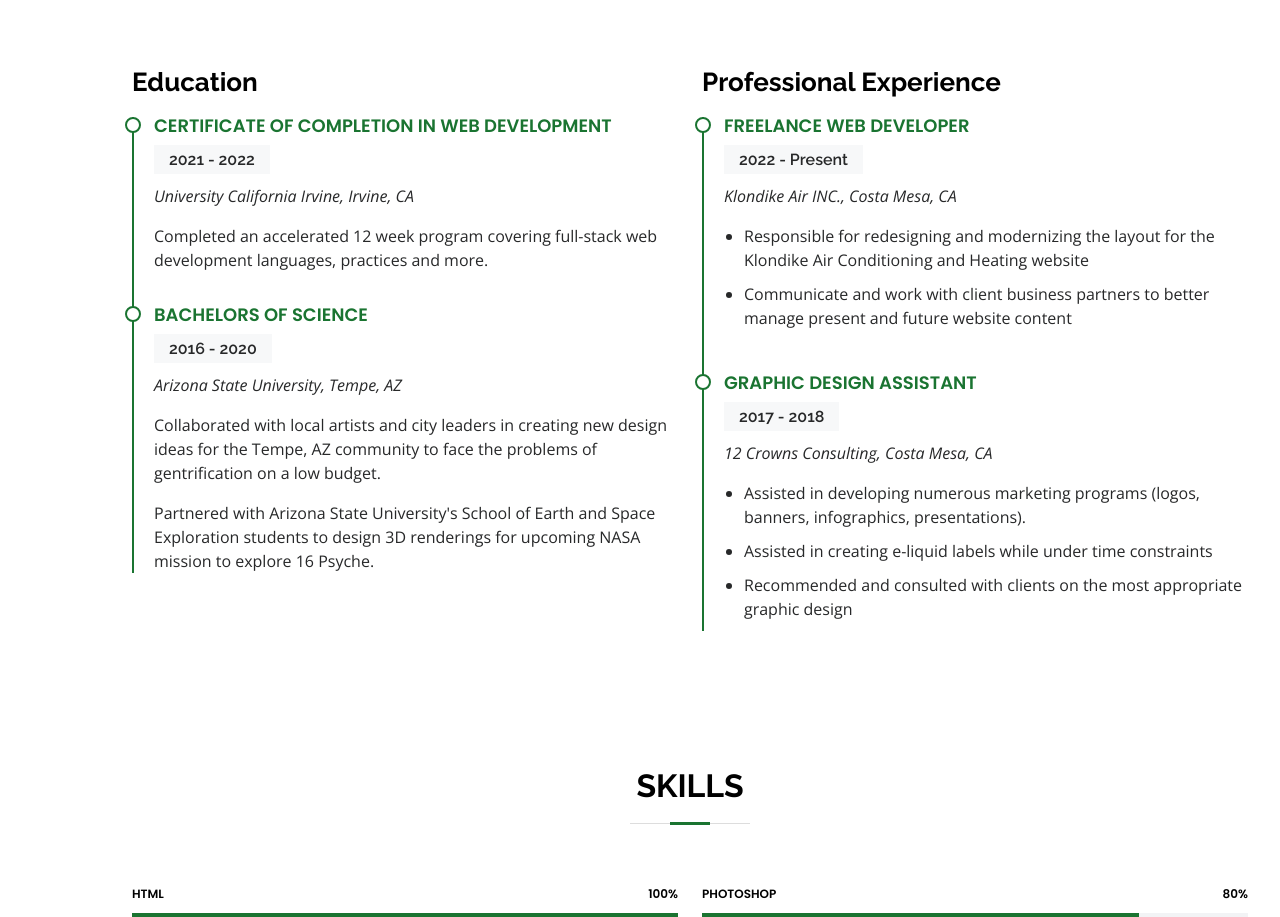
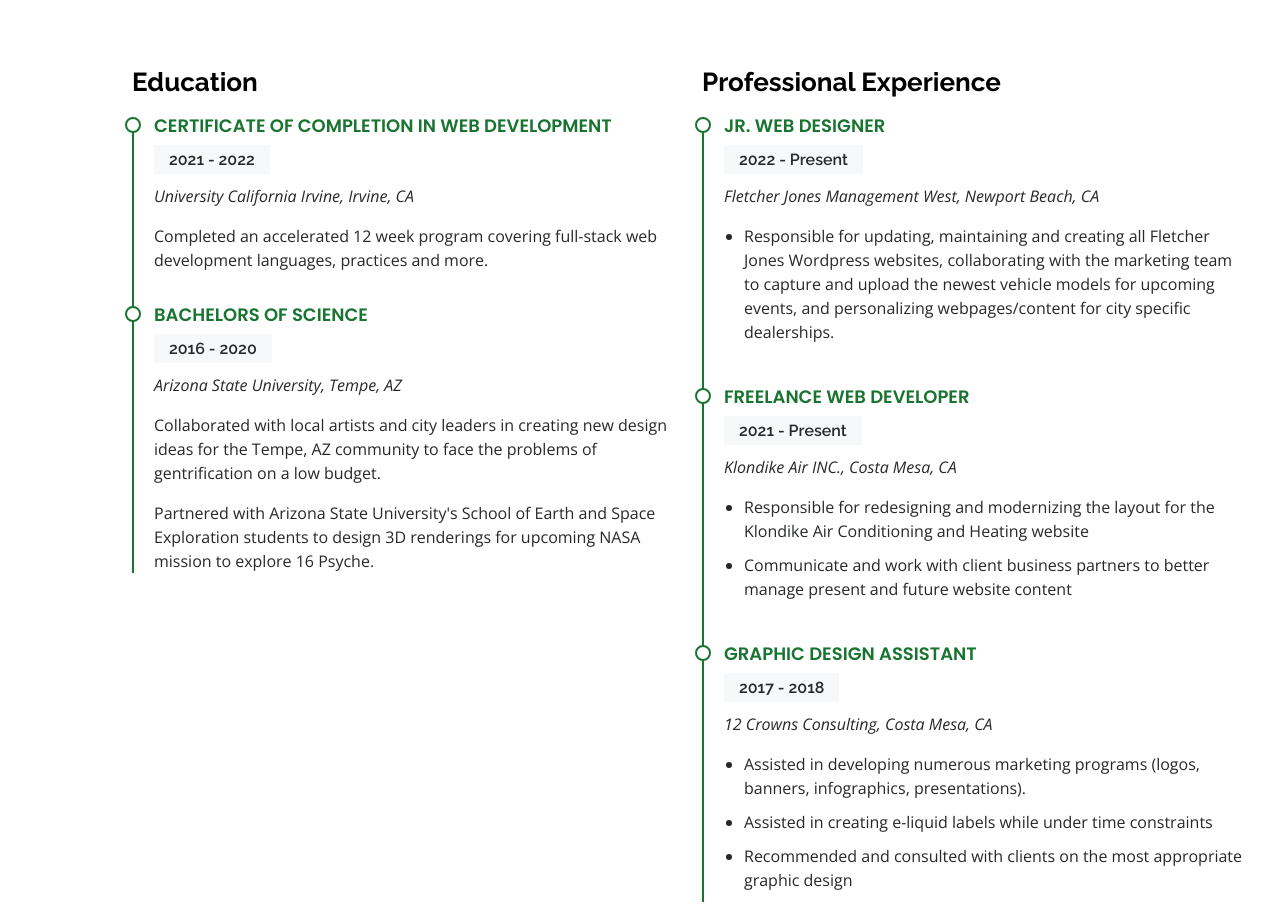
Before and after one commit to Harrison-Reich/WebPortfolio, a plain HTML site: page index.html in a window 1280 px wide. Shown: the part 1624-2541 px from the top of the page. Drawn offline with nearby package versions, Linux system fonts and the light colour scheme.

Commit message:
updated professional experience

```diff
--- a/index.html
+++ b/index.html
@@ -105,8 +105,16 @@
           <div class="col-lg-6">
             <h3 class="resume-title">Professional Experience</h3>
             <div class="resume-item">
+              <h4>Jr. Web Designer</h4>
+              <h5>2022 - Present</h5>
+              <p><em>Fletcher Jones Management West, Newport Beach, CA </em></p>
+              <ul>
+                <li>Responsible for updating, maintaining and creating all Fletcher Jones Wordpress websites, collaborating with the marketing team to capture and upload the newest vehicle models for upcoming events, and personalizing webpages/content for city specific dealerships.</li>
+              </ul>
+            </div>
+            <div class="resume-item">
               <h4>Freelance Web Developer</h4>
-              <h5>2022 - Present</h5>
+              <h5>2021 - Present</h5>
               <p><em>Klondike Air INC., Costa Mesa, CA </em></p>
               <ul>
                 <li>Responsible for redesigning and modernizing the layout for the Klondike Air Conditioning and Heating website</li>
```
